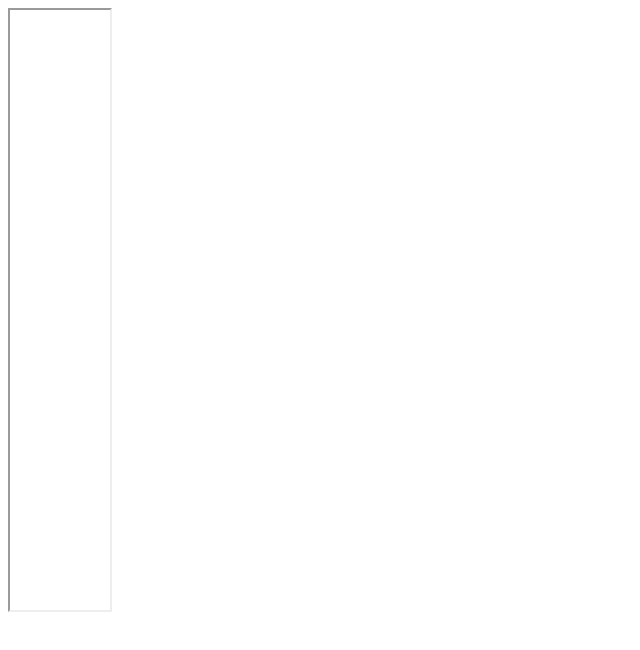
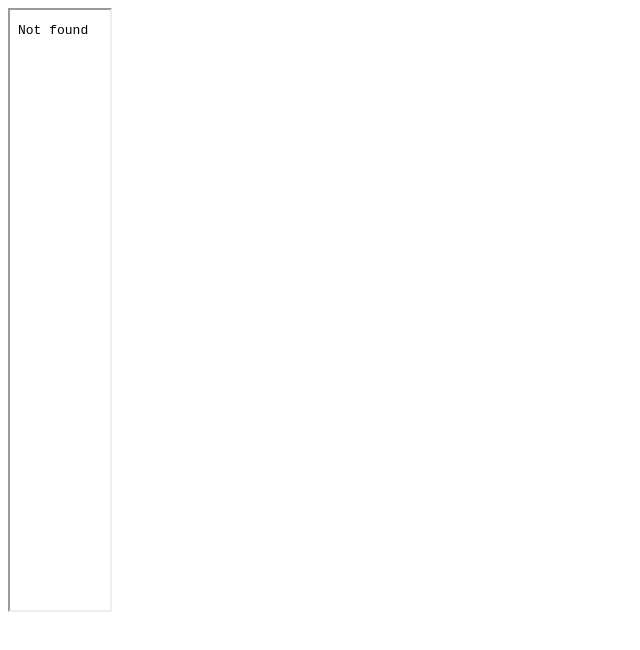
Before and after one commit to FREDON3E/Frelon_form_entreprises, a plain HTML site: page index.html in a window 1280 px wide. Shown: the whole page, without its empty margins (0-640 px from the left). Drawn offline with Linux system fonts and the light colour scheme.

Commit message:
Update index.html

```diff
--- a/index.html
+++ b/index.html
@@ -1,3 +1,3 @@
 <html>
-<iframe src="https://<FREDON3E>.github.io/Frelon_form_entreprises/" style="width:100; height:600;"></iframe>
+<iframe src="Essai webform frelon asiatique entreprise2.R" style="width:100; height:600;"></iframe>
 </html>
```
